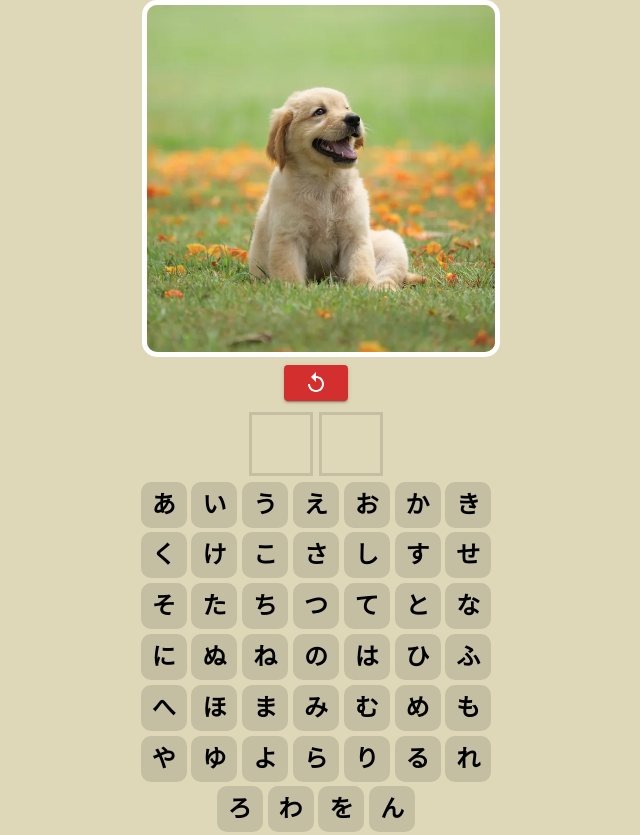
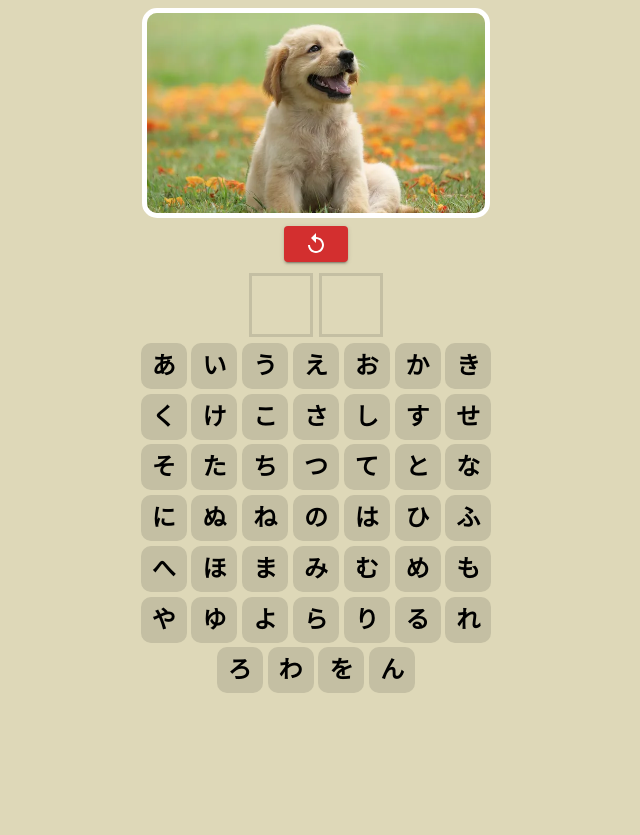
Before and after one commit to solerfranco/Hiragana-Guess, a React (Create React App) app: page / in a window 1280 px wide. Shown: the whole page, without its empty margins (324-964 px from the left). After the commit the page ends 808 px from the top, so only its background shows below. Built offline with nearby package versions, Linux system fonts and the light colour scheme; the HTML template or start-up script is replaced by a standard one.

Commit message:
Update Info and Fix Randomization along with Image

```diff
--- a/public/index.html
+++ b/public/index.html
@@ -5,10 +5,7 @@
     <link rel="icon" href="%PUBLIC_URL%/favicon.ico" />
     <meta name="viewport" content="width=device-width, initial-scale=1" />
     <meta name="theme-color" content="#000000" />
-    <meta
-      name="description"
-      content="Web site created using create-react-app"
-    />
+    <meta name="description" content="Practica palabras y hiragana" />
     <link rel="apple-touch-icon" href="%PUBLIC_URL%/logo192.png" />
     <!--
       manifest.json provides metadata used when your web app is installed on a
@@ -24,7 +21,7 @@
       work correctly both with client-side routing and a non-root public URL.
       Learn how to configure a non-root public URL by running `npm run build`.
     -->
-    <title>React App</title>
+    <title>Hiragana Guess</title>
   </head>
   <body>
     <noscript>You need to enable JavaScript to run this app.</noscript>
--- a/src/Pages/Home.jsx
+++ b/src/Pages/Home.jsx
@@ -103,8 +103,12 @@ const Home = () => {
   };
 
   const getRandomWord = () => {
-    const randomIndex = Math.floor(Math.random() * words.length);
-    const randomWord = words[randomIndex];
+    let randomIndex = Math.floor(Math.random() * words.length);
+    let randomWord = words[randomIndex];
+    while (word.join("") === randomWord) {
+      randomIndex = Math.floor(Math.random() * words.length);
+      randomWord = words[randomIndex];
+    }
     setWord(randomWord.word.split(""));
     setImageUrl(randomWord.imageUrl);
   };
@@ -112,7 +116,8 @@ const Home = () => {
   return (
     <Box
       display="flex"
-      justifyContent="space-evenly"
+      mt={1}
+      justifyContent="space-between"
       flexDirection="column"
       height="100vh"
     >
@@ -125,6 +130,8 @@ const Home = () => {
                   width: "100%",
                   borderRadius: "15px",
                   border: "5px solid white",
+                  height: "200px",
+                  objectFit: "cover",
                 }}
                 src={`/images/words/${imageUrl}`}
                 alt="word"
```
Also changed, not shown: 1 other file (tests, documents, lock files or other folders).
